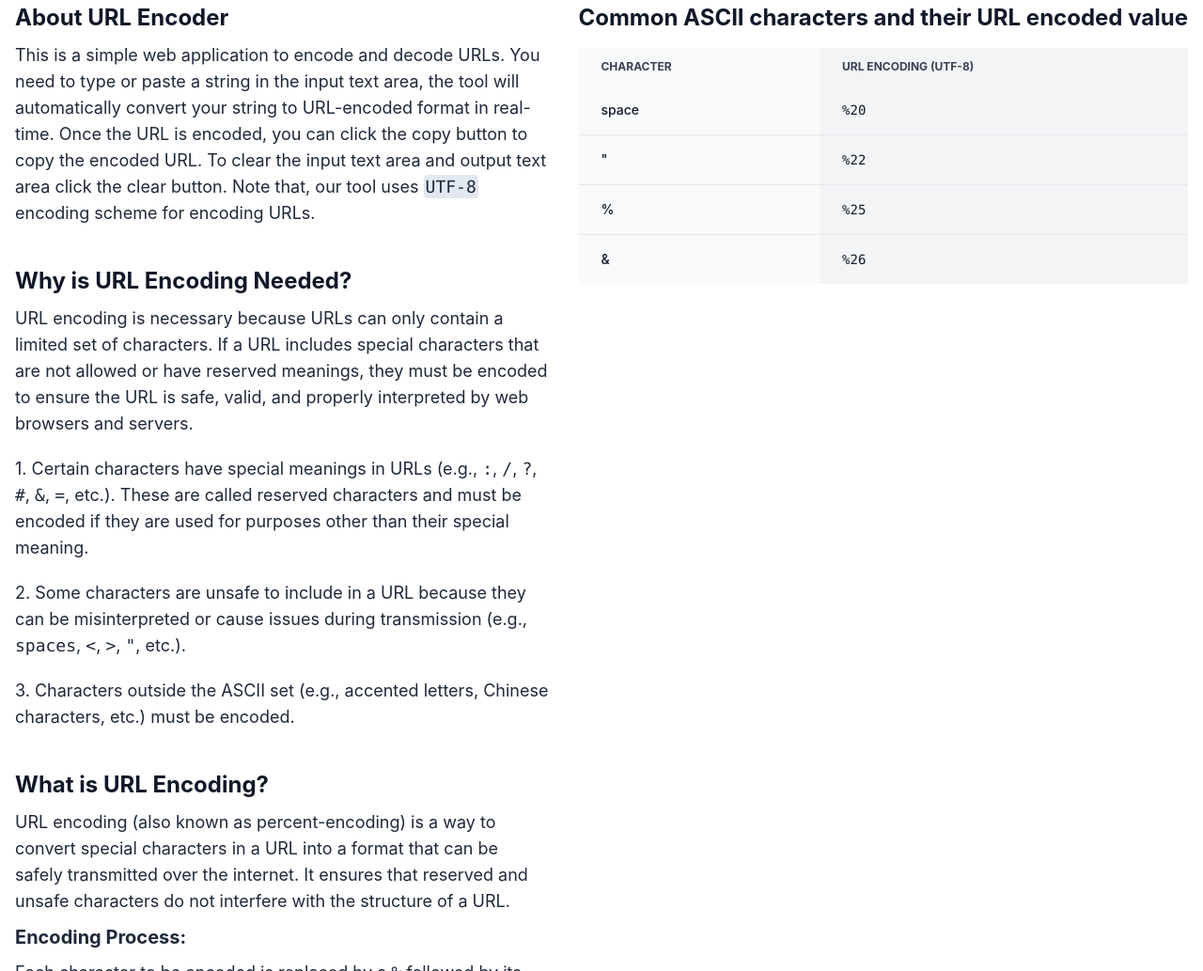
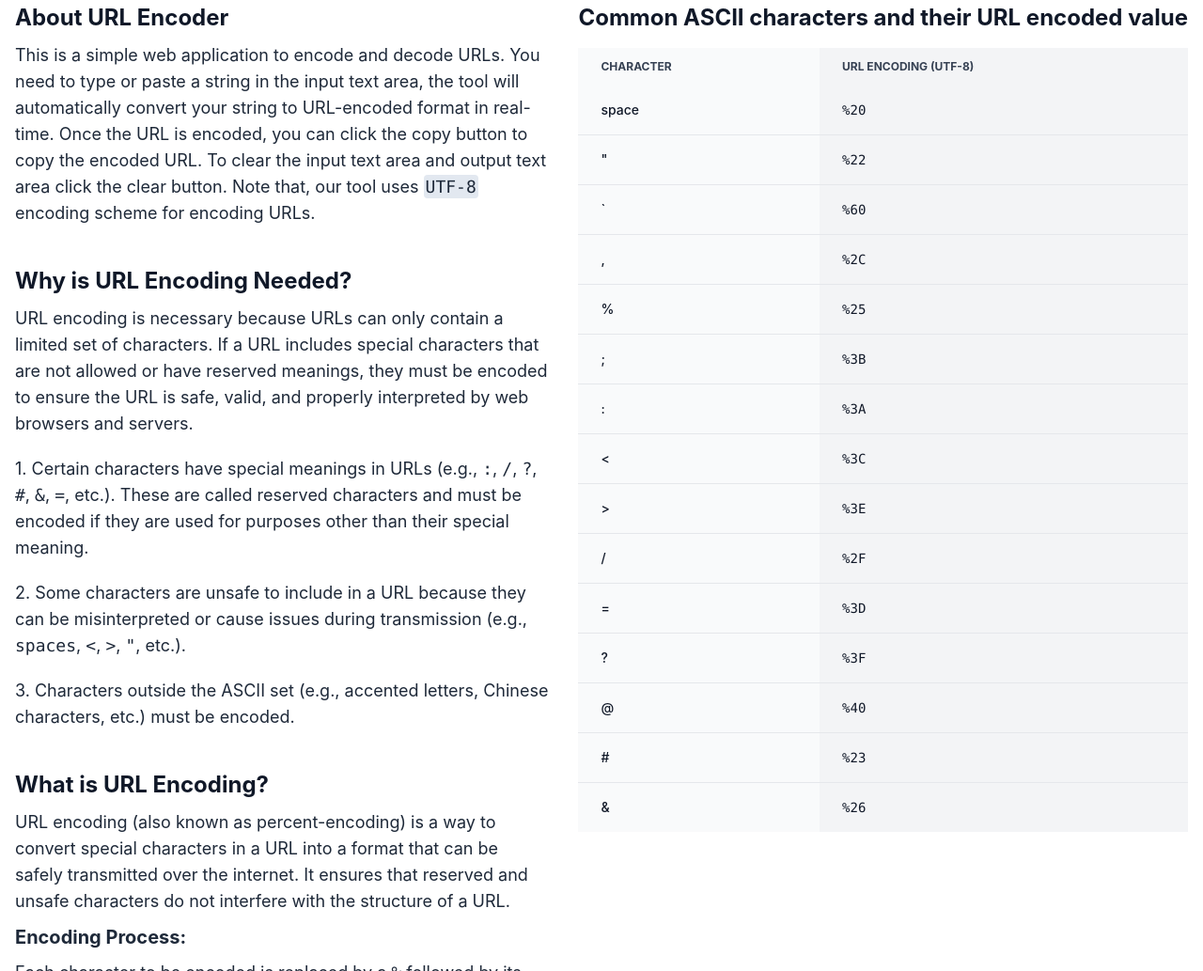
Before and after one commit to blueorionn/url-encoder-decoder, a website built with Vite: page index.html in a window 1280 px wide. Shown: the part 893-1926 px from the top of the page at 94% size. Built offline with nearby package versions, Linux system fonts and the light colour scheme.

Commit message:
added more characters

```diff
--- a/index.html
+++ b/index.html
@@ -219,12 +219,155 @@
                       scope="row"
                       class="px-6 py-4 font-medium text-gray-900 whitespace-nowrap bg-gray-50"
                     >
+                      `
+                    </th>
+                    <td
+                      class="px-6 py-4 bg-gray-100 text-gray-900 whitespace-nowrap"
+                    >
+                      <code>%60</code>
+                    </td>
+                  </tr>
+                  <tr class="border-b border-gray-200">
+                    <th
+                      scope="row"
+                      class="px-6 py-4 font-medium text-gray-900 whitespace-nowrap bg-gray-50"
+                    >
+                      ,
+                    </th>
+                    <td
+                      class="px-6 py-4 bg-gray-100 text-gray-900 whitespace-nowrap"
+                    >
+                      <code>%2C</code>
+                    </td>
+                  </tr>
+                  <tr class="border-b border-gray-200">
+                    <th
+                      scope="row"
+                      class="px-6 py-4 font-medium text-gray-900 whitespace-nowrap bg-gray-50"
+                    >
                       %
                     </th>
                     <td
                       class="px-6 py-4 bg-gray-100 text-gray-900 whitespace-nowrap"
                     >
                       <code>%25</code>
+                    </td>
+                  </tr>
+                  <tr class="border-b border-gray-200">
+                    <th
+                      scope="row"
+                      class="px-6 py-4 font-medium text-gray-900 whitespace-nowrap bg-gray-50"
+                    >
+                      ;
+                    </th>
+                    <td
+                      class="px-6 py-4 bg-gray-100 text-gray-900 whitespace-nowrap"
+                    >
+                      <code>%3B</code>
+                    </td>
+                  </tr>
+                  <tr class="border-b border-gray-200">
+                    <th
+                      scope="row"
+                      class="px-6 py-4 font-medium text-gray-900 whitespace-nowrap bg-gray-50"
+                    >
+                      :
+                    </th>
+                    <td
+                      class="px-6 py-4 bg-gray-100 text-gray-900 whitespace-nowrap"
+                    >
+                      <code>%3A</code>
+                    </td>
+                  </tr>
+                  <tr class="border-b border-gray-200">
+                    <th
+                      scope="row"
+                      class="px-6 py-4 font-medium text-gray-900 whitespace-nowrap bg-gray-50"
+                    >
+                      &lt;
+                    </th>
+                    <td
+                      class="px-6 py-4 bg-gray-100 text-gray-900 whitespace-nowrap"
+                    >
+                      <code>%3C</code>
+                    </td>
+                  </tr>
+                  <tr class="border-b border-gray-200">
+                    <th
+                      scope="row"
+                      class="px-6 py-4 font-medium text-gray-900 whitespace-nowrap bg-gray-50"
+                    >
+                      &gt;
+                    </th>
+                    <td
+                      class="px-6 py-4 bg-gray-100 text-gray-900 whitespace-nowrap"
+                    >
+                      <code>%3E</code>
+                    </td>
+                  </tr>
+                  <tr class="border-b border-gray-200">
+                    <th
+                      scope="row"
+                      class="px-6 py-4 font-medium text-gray-900 whitespace-nowrap bg-gray-50"
+                    >
+                      /
+                    </th>
+                    <td
+                      class="px-6 py-4 bg-gray-100 text-gray-900 whitespace-nowrap"
+                    >
+                      <code>%2F</code>
+                    </td>
+                  </tr>
+                  <tr class="border-b border-gray-200">
+                    <th
+                      scope="row"
+                      class="px-6 py-4 font-medium text-gray-900 whitespace-nowrap bg-gray-50"
+                    >
+                      =
+                    </th>
+                    <td
+                      class="px-6 py-4 bg-gray-100 text-gray-900 whitespace-nowrap"
+                    >
+                      <code>%3D</code>
+                    </td>
+                  </tr>
+                  <tr class="border-b border-gray-200">
+                    <th
+                      scope="row"
+                      class="px-6 py-4 font-medium text-gray-900 whitespace-nowrap bg-gray-50"
+                    >
+                      ?
+                    </th>
+                    <td
+                      class="px-6 py-4 bg-gray-100 text-gray-900 whitespace-nowrap"
+                    >
+                      <code>%3F</code>
+                    </td>
+                  </tr>
+                  <tr class="border-b border-gray-200">
+                    <th
+                      scope="row"
+                      class="px-6 py-4 font-medium text-gray-900 whitespace-nowrap bg-gray-50"
+                    >
+                      @
+                    </th>
+                    <td
+                      class="px-6 py-4 bg-gray-100 text-gray-900 whitespace-nowrap"
+                    >
+                      <code>%40</code>
+                    </td>
+                  </tr>
+                  <tr class="border-b border-gray-200">
+                    <th
+                      scope="row"
+                      class="px-6 py-4 font-medium text-gray-900 whitespace-nowrap bg-gray-50"
+                    >
+                      #
+                    </th>
+                    <td
+                      class="px-6 py-4 bg-gray-100 text-gray-900 whitespace-nowrap"
+                    >
+                      <code>%23</code>
                     </td>
                   </tr>
                   <tr class="border-gray-200">
```
